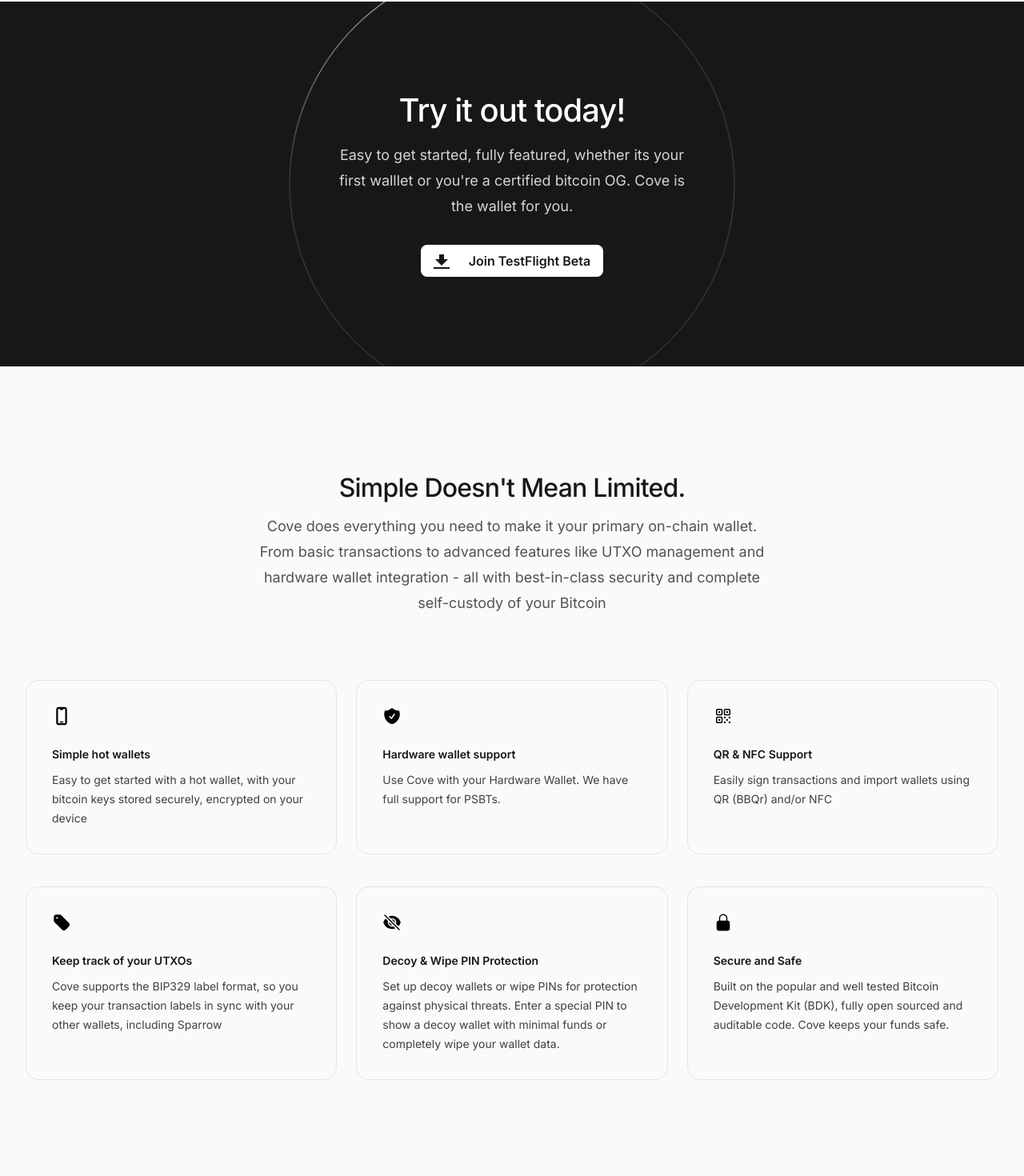
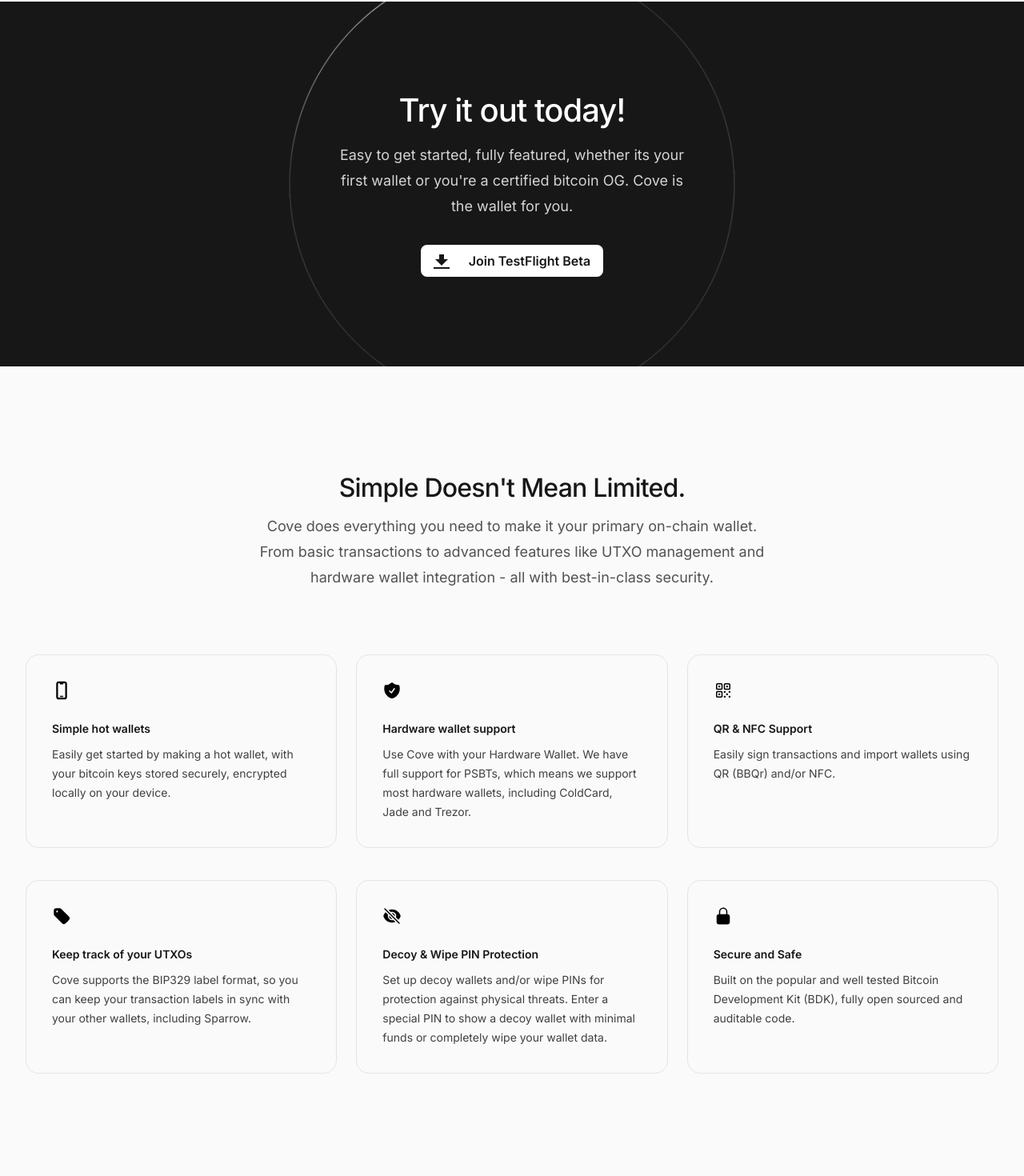
Before and after one commit to praveenperera/cove-website, a Next.js app: page / in a window 1280 px wide. Shown: the part 768-2238 px from the top of the page at 80% size. Built offline with nearby package versions, Linux system fonts and the light colour scheme.

Commit message:
Adjust wording for features and fix typos

```diff
--- a/src/components/CallToAction.tsx
+++ b/src/components/CallToAction.tsx
@@ -17,7 +17,7 @@
             Try it out today!
           </h2>
           <p className="mt-4 text-lg text-gray-300">
-            Easy to get started, fully featured, whether its your first walllet
+            Easy to get started, fully featured, whether its your first wallet
             or you're a certified bitcoin OG. Cove is the wallet for you.
           </p>
           <div className="flex justify-center mt-8">
--- a/src/components/Features.tsx
+++ b/src/components/Features.tsx
@@ -6,37 +6,37 @@
   {
     name: 'Simple hot wallets',
     description:
-      'Easy to get started with a hot wallet, with your bitcoin keys stored securely, encrypted on your device',
+      'Easily get started by making a hot wallet, with your bitcoin keys stored securely, encrypted locally on your device.',
     icon: DeviceLockIcon,
   },
   {
     name: 'Hardware wallet support',
     description:
-      'Use Cove with your Hardware Wallet. We have full support for PSBTs.',
+      'Use Cove with your Hardware Wallet. We have full support for PSBTs, which means we support most hardware wallets, including ColdCard, Jade and Trezor.',
     icon: ShieldIcon,
   },
   {
     name: 'QR & NFC Support',
     description:
-      'Easily sign transactions and import wallets using QR (BBQr) and/or NFC',
+      'Easily sign transactions and import wallets using QR (BBQr) and/or NFC.',
     icon: QrIcon,
   },
   {
     name: 'Keep track of your UTXOs',
     description:
-      'Cove supports the BIP329 label format, so you keep your transaction labels in sync with your other wallets, including Sparrow',
+      'Cove supports the BIP329 label format, so you can keep your transaction labels in sync with your other wallets, including Sparrow.',
     icon: LabelIcon,
   },
   {
     name: 'Decoy & Wipe PIN Protection',
     description:
-      'Set up decoy wallets or wipe PINs for protection against physical threats. Enter a special PIN to show a decoy wallet with minimal funds or completely wipe your wallet data.',
+      'Set up decoy wallets and/or wipe PINs for protection against physical threats. Enter a special PIN to show a decoy wallet with minimal funds or completely wipe your wallet data.',
     icon: DecoyIcon,
   },
   {
     name: 'Secure and Safe',
     description:
-      'Built on the popular and well tested Bitcoin Development Kit (BDK), fully open sourced and auditable code. Cove keeps your funds safe.',
+      'Built on the popular and well tested Bitcoin Development Kit (BDK), fully open sourced and auditable code.',
     icon: LockIcon,
   },
 ]
@@ -160,7 +160,7 @@
             Cove does everything you need to make it your primary on-chain
             wallet. From basic transactions to advanced features like UTXO
             management and hardware wallet integration - all with best-in-class
-            security and complete self-custody of your Bitcoin
+            security.
           </p>
         </div>
         <ul
--- a/src/components/Hero.tsx
+++ b/src/components/Hero.tsx
@@ -98,7 +98,7 @@
               Cove, the simple Bitcoin wallet that puts you in control.
             </h1>
             <p className="mt-6 text-lg text-gray-600">
-              Cove is a Bitcoin only mobile wallet that is simple to use but
+              Cove is a Bitcoin only mobile wallet that is simple to use, but
               feature rich. Simple enough for users new to self custody, with
               all the features that experienced bitcoin users require.
             </p>
```
